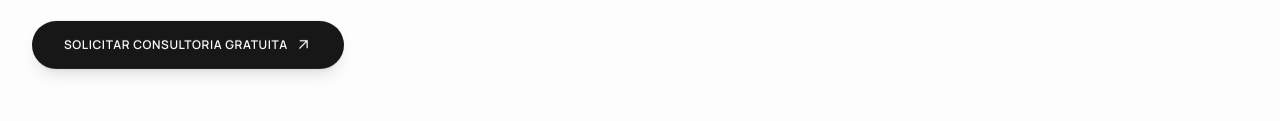
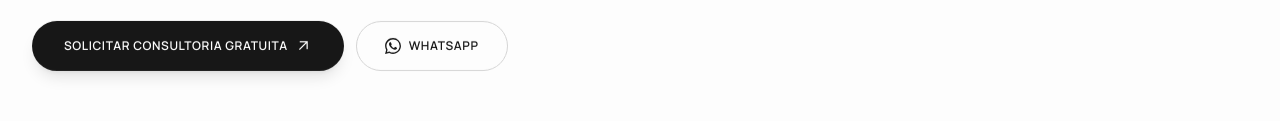
Before and after one commit to emersonsantosp96-cell/portifolio-sites-construtoras, a website: page index.html in a window 1280 px wide. Shown: the part 3653-3774 px from the top of the page. Drawn offline with nearby package versions, Linux system fonts and the light colour scheme.

Commit message:
feat: add whatsapp button next to solicitar consultoria

```diff
--- a/index.html
+++ b/index.html
@@ -516,10 +516,19 @@
                     <label class="block text-xs font-semibold text-neutral-600 mb-1">Cidade ou Condomínio da Obra</label>
                     <input class="w-full bg-white border border-neutral-200 rounded-xl px-4 py-3 text-sm text-neutral-900 placeholder:text-neutral-400 focus:border-neutral-900 focus:ring-0 transition" placeholder="Ex: Alphaville, São Paulo - SP" type="text"/>
                 </div>
-                <button class="bg-neutral-900 hover:bg-black text-white text-xs font-semibold tracking-wider uppercase px-8 py-4 rounded-full shadow-lg transition-all duration-300 flex items-center justify-center gap-2 w-full sm:w-auto hover:scale-[1.02] active:scale-[0.98]" type="button">
-                    Solicitar Consultoria Gratuita
-                    <span class="material-symbols-outlined text-[16px]">arrow_outward</span>
-                </button>
+                <div class="flex flex-col sm:flex-row gap-3">
+                    <button class="bg-neutral-900 hover:bg-black text-white text-xs font-semibold tracking-wider uppercase px-8 py-4 rounded-full shadow-lg transition-all duration-300 flex items-center justify-center gap-2 w-full sm:w-auto hover:scale-[1.02] active:scale-[0.98]" type="button">
+                        Solicitar Consultoria Gratuita
+                        <span class="material-symbols-outlined text-[16px]">arrow_outward</span>
+                    </button>
+                    <a href="https://wa.me/5532999057397" target="_blank" rel="noopener noreferrer"
+                       class="border border-neutral-300 hover:border-neutral-900 hover:bg-neutral-900 hover:text-white text-neutral-900 text-xs font-semibold tracking-wider uppercase px-7 py-4 rounded-full transition-all duration-300 flex items-center justify-center gap-2 w-full sm:w-auto hover:scale-[1.02] active:scale-[0.98] group">
+                        <svg class="w-4 h-4 fill-current shrink-0" viewBox="0 0 24 24" xmlns="http://www.w3.org/2000/svg">
+                            <path d="M17.472 14.382c-.297-.149-1.758-.867-2.03-.967-.273-.099-.471-.148-.67.15-.197.297-.767.966-.94 1.164-.173.199-.347.223-.644.075-.297-.15-1.255-.463-2.39-1.475-.883-.788-1.48-1.761-1.653-2.059-.173-.297-.018-.458.13-.606.134-.133.298-.347.446-.52.149-.174.198-.298.298-.497.099-.198.05-.371-.025-.52-.075-.149-.669-1.612-.916-2.207-.242-.579-.487-.5-.669-.51-.173-.008-.371-.01-.57-.01-.198 0-.52.074-.792.372-.272.297-1.04 1.016-1.04 2.479 0 1.462 1.065 2.875 1.213 3.074.149.198 2.096 3.2 5.077 4.487.709.306 1.262.489 1.694.625.712.227 1.36.195 1.871.118.571-.085 1.758-.719 2.006-1.413.248-.694.248-1.289.173-1.413-.074-.124-.272-.198-.57-.347m-5.421 7.403h-.004a9.87 9.87 0 01-5.031-1.378l-.361-.214-3.741.982.998-3.648-.235-.374a9.86 9.86 0 01-1.51-5.26c.001-5.45 4.436-9.884 9.888-9.884 2.64 0 5.122 1.03 6.988 2.898a9.825 9.825 0 012.893 6.994c-.003 5.45-4.437 9.884-9.885 9.884m8.413-18.297A11.815 11.815 0 0012.05 0C5.495 0 .16 5.335.157 11.892c0 2.096.547 4.142 1.588 5.945L.057 24l6.305-1.654a11.882 11.882 0 005.683 1.448h.005c6.554 0 11.89-5.335 11.893-11.893a11.821 11.821 0 00-3.48-8.413z"/>
+                        </svg>
+                        WhatsApp
+                    </a>
+                </div>
             </form>
         </div>
 
```
